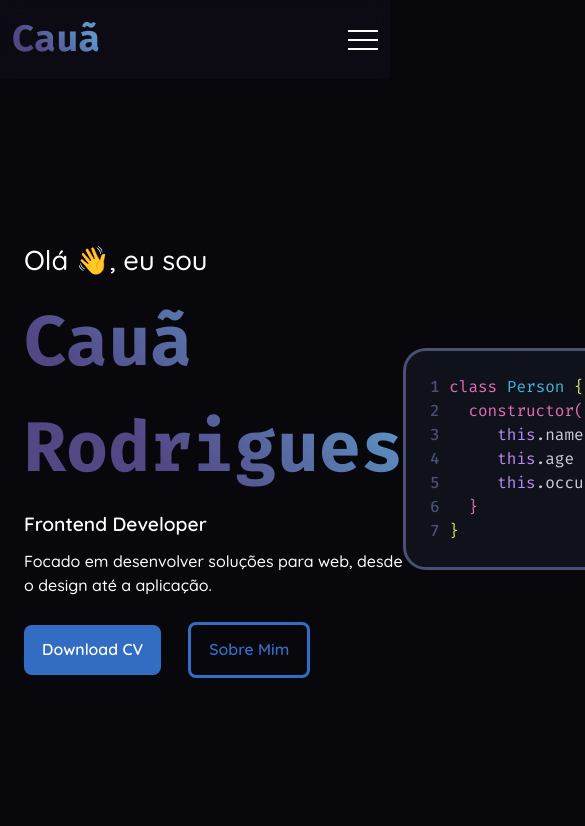
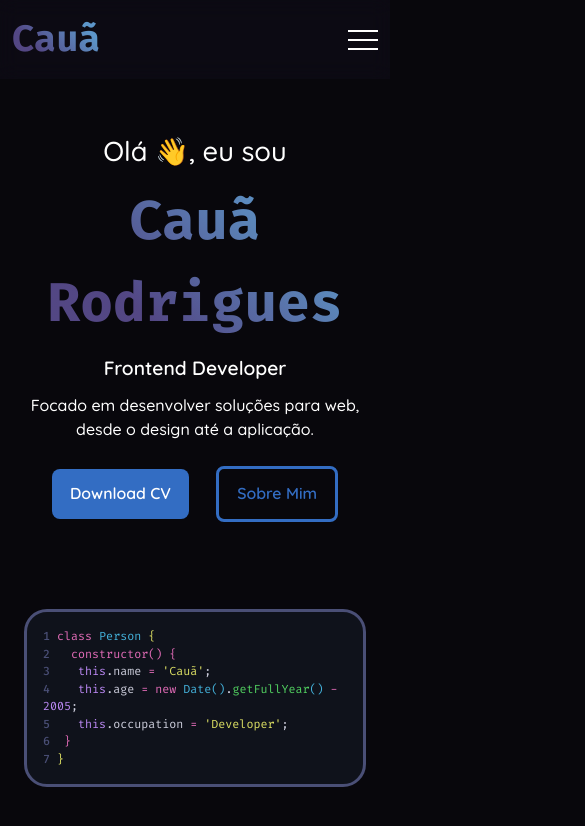
Before and after one commit to CauaRodrigues/portfolio, a React (Vite) app: page / in a window 390 px wide. Shown: the top 826 px of the page, 585 px wide, since content can reach past the window. Built offline with nearby package versions, Linux system fonts and the light colour scheme.

Commit message:
página Home responsiva

```diff
--- a/src/pages/Home/index.jsx
+++ b/src/pages/Home/index.jsx
@@ -38,26 +38,28 @@ export default function Home() {
 
 			<S.Code>
 				<pre>
-					<span className="line">1</span> <span className="pink">class</span>{" "}
+					<span className="line">1 </span>
+					<span className="pink">class </span>
 					<span className="blue">Person</span>
 					<span className="yellow">{" {"}</span>
 				</pre>
 				<pre>
-					<span className="line">2</span>
-					{"   "}
-					<span className="pink">constructor() {"{"}</span>
+					<span className="line">2 </span>
+					<span className="pink">
+						{"  "}constructor() {"{"}
+					</span>
 				</pre>
 				<pre>
-					<span className="line">3</span> {"     "}
-					<span className="purple">this</span>
+					<span className="line">3 </span>
+					<span className="purple">{"   "}this</span>
 					<span className="white">.name</span>
 					<span className="pink"> = </span>
 					<span className="yellow">{"'Cauã'"}</span>
 					<span className="white">;</span>
 				</pre>
 				<pre>
-					<span className="line">4</span> {"     "}
-					<span className="purple">this</span>
+					<span className="line">4 </span>
+					<span className="purple">{"   "}this</span>
 					<span className="white">.age</span>
 					<span className="pink"> = </span>
 					<span className="pink">new </span>
@@ -70,8 +72,8 @@ export default function Home() {
 					<span className="white">;</span>
 				</pre>
 				<pre>
-					<span className="line">5</span> {"     "}
-					<span className="purple">this</span>
+					<span className="line">5</span>
+					<span className="purple">{"   "} this</span>
 					<span className="white">.occupation</span>
 					<span className="pink"> = </span>
 					<span className="yellow">{"'Developer'"}</span>
@@ -79,7 +81,7 @@ export default function Home() {
 				</pre>
 				<pre>
 					<span className="line">6</span>
-					<span className="pink">{"   }"}</span>
+					<span className="pink">{"  }"}</span>
 				</pre>
 				<pre>
 					<span className="line">7</span>
--- a/src/pages/Home/page.styled.jsx
+++ b/src/pages/Home/page.styled.jsx
@@ -7,12 +7,27 @@ export const Section = styled.section`
 	display: flex;
 	align-items: center;
 	justify-content: space-around;
+
+	@media (max-width: 1218px) {
+		justify-content: space-between;
+	}
+
+	@media (max-width: 1000px) {
+		justify-content: space-around;
+		flex-direction: column;
+		gap: 2rem;
+	}
 `;
 
 export const Content = styled.div`
 	display: flex;
 	flex-direction: column;
 	gap: 0.6rem;
+
+	@media (max-width: 830px) {
+		align-items: center;
+		text-align: center;
+	}
 
 	.welcome {
 		font-weight: ${({ theme }) => theme.fonts.fw.md};
@@ -22,7 +37,7 @@ export const Content = styled.div`
 	h1 {
 		font-weight: ${({ theme }) => theme.fonts.fw.bd};
 		font-family: ${({ theme }) => theme.fonts.fm.fira_code};
-		font-size: min(4.5rem, 18vw);
+		font-size: min(4.5rem, 14vw);
 	}
 
 	.occupation {
@@ -46,16 +61,26 @@ export const GroupButtons = styled.div`
 `;
 
 export const Code = styled.div`
-	padding: 24px;
+	padding: 16px;
 	width: max-content;
 	background-color: #0f121b;
 	border: 3px solid #4a4f76;
 	border-radius: 23px;
 
+	@media (max-width: 510px) {
+		width: 100%;
+	}
+
 	pre,
 	span {
 		font-family: ${({ theme }) => theme.fonts.fm.fira_code};
 		font-weight: ${({ theme }) => theme.fonts.fw.rg};
+		font-size: min(0.9rem, 3vw);
+	}
+
+	pre {
+		display: flex;
+		flex-wrap: wrap;
 	}
 
 	.pink {
--- a/src/styles/components/Button.jsx
+++ b/src/styles/components/Button.jsx
@@ -26,7 +26,7 @@ export const StyledButton = styled.button`
 				case "invert":
 					return `
             background-color: ${color};
-	          color: ${theme.colors.light};
+            color: ${theme.colors.light};
             border-color: ${theme.colors.light};
           `;
 				default:
```
